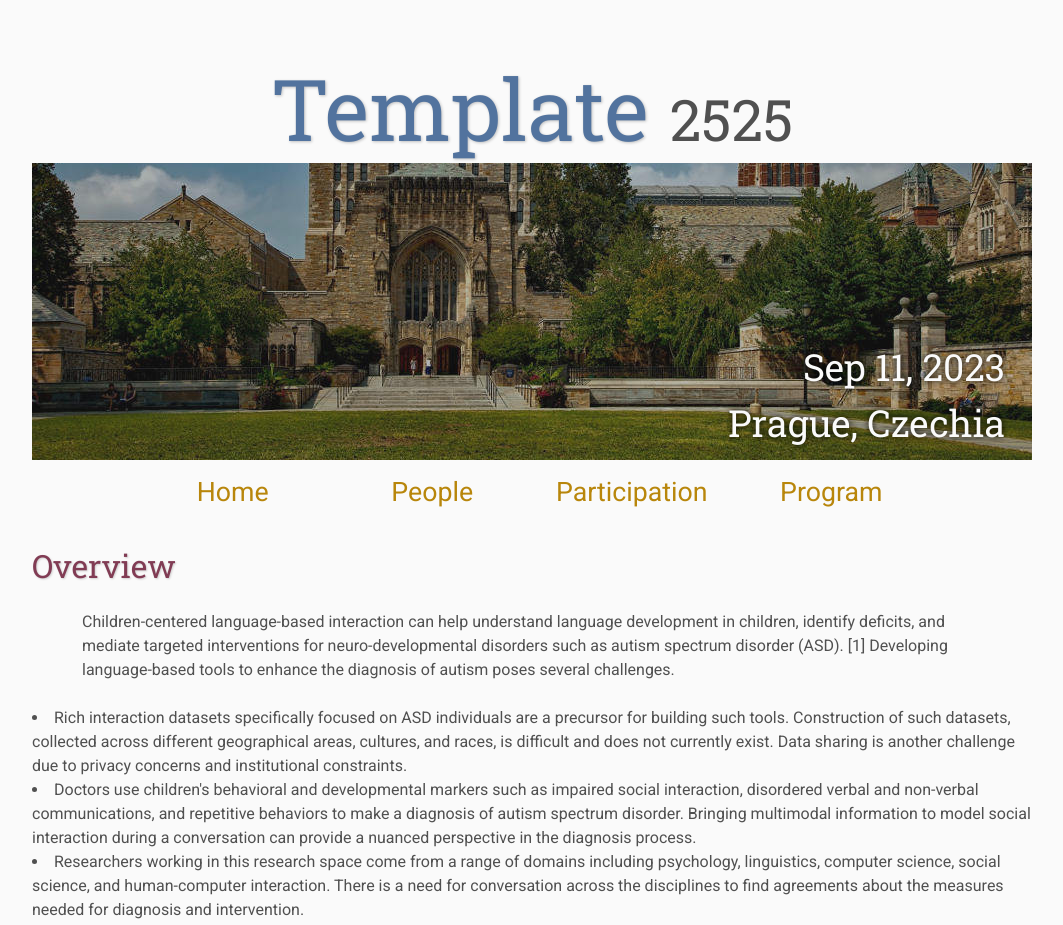
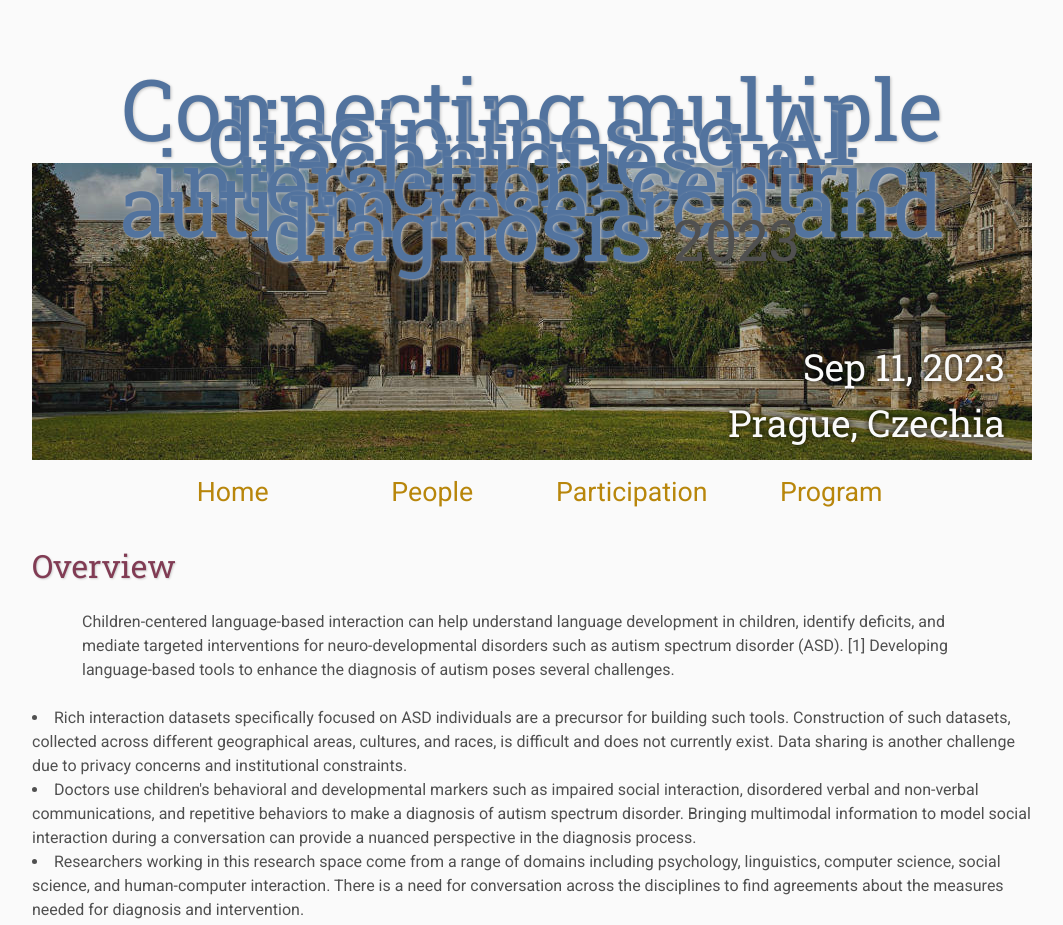
Before and after one commit to Tahiya31/SIGDial-INLG23-workshop-interaction-centric-autism-research, a plain HTML site: page index.html in a window 1280 px wide. Shown: the top 925 px of the page, without its empty margins (108-1171 px from the left). Drawn offline with Linux system fonts and the light colour scheme.

Commit message:
update homepage

```diff
--- a/index.html
+++ b/index.html
@@ -17,7 +17,8 @@
     <div class="banner">
         <img src="assets/banner.jpg" alt="Conference Template Banner">
         <div class="top-left">
-            <span class="title1"></span><span class="title2">Template</span> <span class="year">2525</span>
+            <span class="title1"></span><span class="title2">Connecting multiple disciplines to AI techniques in interaction-centric autism research and
+                diagnosis</span> <span class="year">2023</span>
         </div>
         <div class="bottom-right">
             Sep 11, 2023 <br> Prague, Czechia
@@ -42,6 +43,7 @@
     </table>
 
     <h2>Overview</h2>
+
     <p>
     Children-centered language-based interaction can help understand language development in
     children, identify deficits, and mediate targeted interventions for neuro-developmental disorders
@@ -74,6 +76,7 @@
     </p>-->
 
     <p>In this workshop, we aim to address these issues through a discussion of the following topics:</p>
+
         <li> Multimodal information processing of interactions involving people with symptoms of
         autism</li>
         <li>Datasets of autism behavior in child-child, child-parent, child-researcher and multi-party
```
Lines whose indentation alone changed are shown as unchanged.
